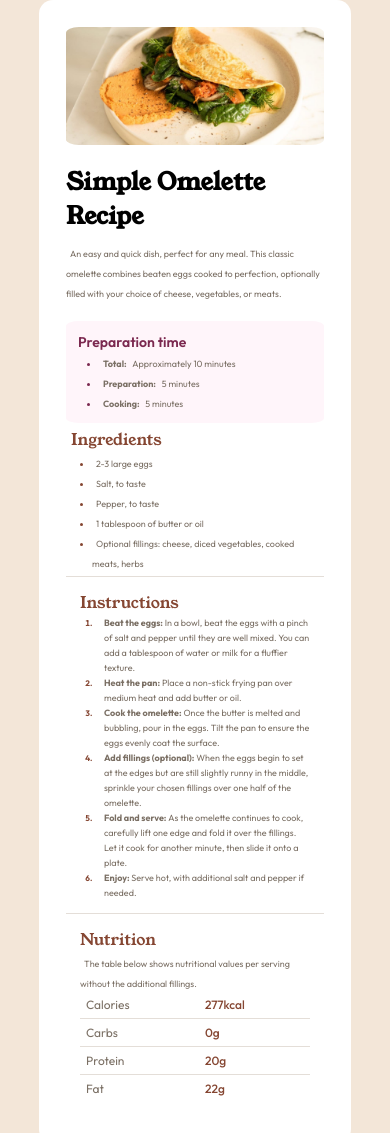
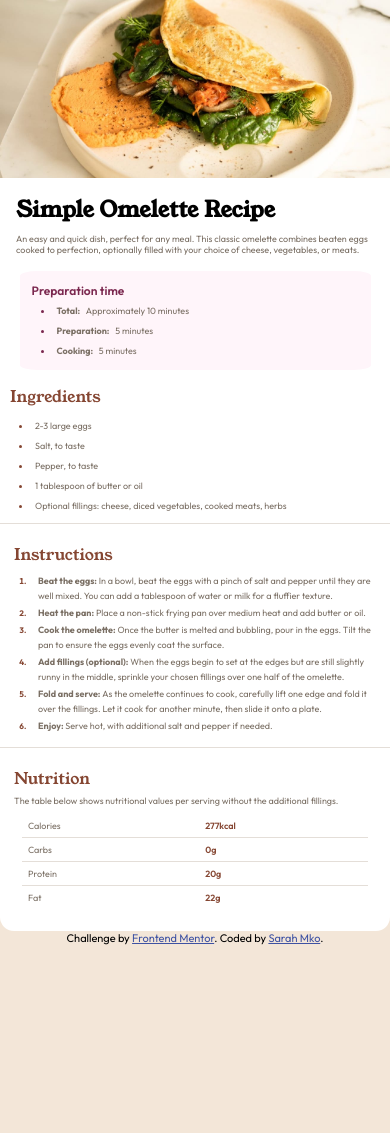
Before and after one commit to sar-mko/recipe-page-main, a plain HTML site: page index.html in a window 390 px wide. Shown: the top 1133 px of the page. After the commit the page ends 945 px from the top, so only its background shows below. Drawn offline with Linux system fonts and the light colour scheme.

Commit message:
added responsiveness

```diff
--- a/style.css
+++ b/style.css
@@ -14,10 +14,10 @@ main{
     border-radius: 14px;
     min-height: 100vh;
     width: 80%;
-    padding: 27px;
+    padding: 21px;
     display: flex;
     flex-direction: column;
-    max-width: 500px;
+    max-width: 430px;
     margin: 0 auto;
 }
 img{
@@ -45,16 +45,21 @@ h1,h2{
 font-family: 'Young Serif';
 }
 h1{
-    font-size: 24px;
+    font-size: 22px;
     padding-bottom: 8px;
+}
+h1 + p, h2 + p{
+    padding: 0;
+    display: block;
 }
 h2{
     font-size: 16px;
     color: hsl(14, 45%, 36%);
     font-weight: 500;
+    padding: 5px 0;
 }
 h3{
-    font-size: 14px;
+    font-size: 12px;
     color: hsl(332, 51%, 32%);
     font-weight: 600;
 }
@@ -71,7 +76,7 @@ h3{
 .ingredients-cont{
     /* border-bottom: 1px solid hsl(30, 18%, 87%); */
     /* list-style-type: decimal; */
-    padding: 5px;
+    padding: 10px;
 }
 .instructions-cont{
     padding: 14px;
@@ -109,8 +114,8 @@ h3{
   padding: 0;
 }
 .instructions-cont li{
-    padding-left: 10px;
     margin-left: 14px;
+    padding: 1px 0 1px 10px;
 }
 
 /*nutrition elements*/
@@ -118,11 +123,12 @@ h3{
 table{
     width: 100%;
     border-spacing: 0;
+    padding: 8px;
 }
 td{
     padding: 6px;
     border-bottom: 1px solid hsl(30, 18%, 87%);
-    font-size: 12px;
+    font-size: 9px;
     color: hsla(30, 10%, 44%);
 }
 tr:nth-child(4) td{
@@ -130,7 +136,7 @@ tr:nth-child(4) td{
   }
 td:last-child{
     color: hsl(14, 45%, 36%);
-    font-weight: 500;
+    font-weight: 600;
 }
 
 /*footer/attribution*/
@@ -141,3 +147,24 @@ td:last-child{
 .attribution a {
     color: hsl(228, 45%, 44%);
 }
+
+/*mobile design / responsiveness*/
+
+@media only screen and (max-width: 450px){
+    main{
+        width: 100%;
+        justify-content: center;
+        padding: 0;
+    }
+    img{
+        padding: 0;
+        border-radius: 0;
+    }
+    .prep-info-box{
+        width: 90%;
+        align-self: center;
+    }
+    .header-cont{
+        padding: 16px;
+    }
+}
```
